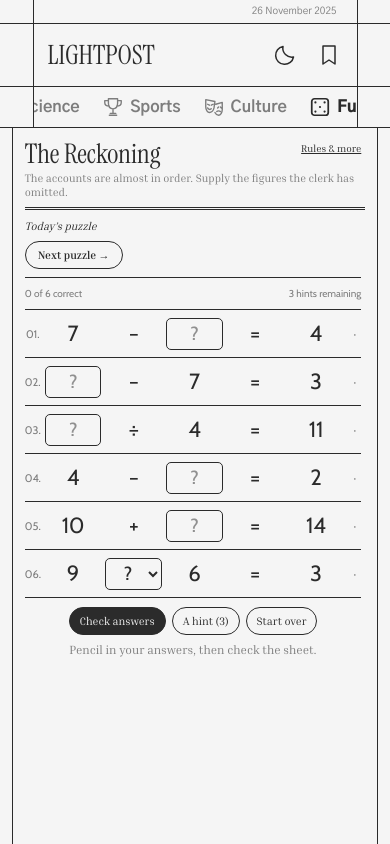
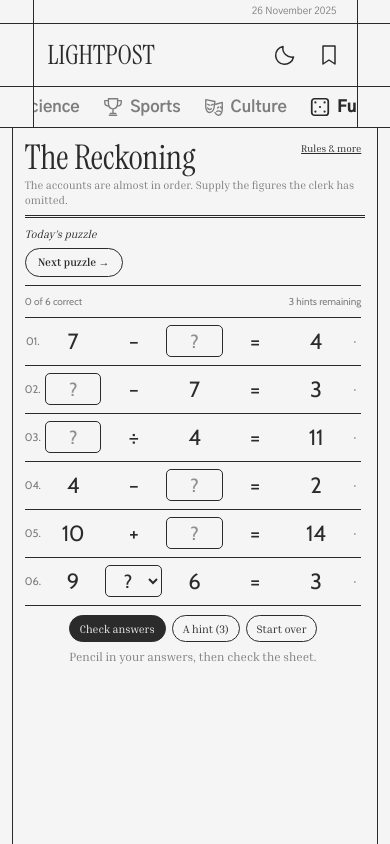
Before and after one commit to farzeenilyaszargar/lightpost-final, a Next.js app: page /fun/math in a window 390 px wide. Built offline with nearby package versions, Linux system fonts and the light colour scheme.

Commit message:
Enlarge amusement titles while retaining viewport-sized games

```diff
--- a/app/globals.css
+++ b/app/globals.css
@@ -1423,13 +1423,13 @@ h1, h2 { overflow-wrap: anywhere; }
 .hub-game > .game-engraving { flex: 1; min-height: 0; height: auto; margin: 4px 0; overflow: hidden; border: 0; }
 .hub-game .game-engraving > * { transform: scale(.55); }
 .hub-game .engraving-comic svg { height: 110px; transform: none; }
-.hub-game-copy h2 { font-family: var(--font-logo), serif; font-size: clamp(18px, 1.9vw, 26px); line-height: 1.1; }
+.hub-game-copy h2 { font-family: var(--font-logo), serif; font-size: clamp(20px, 2.4vw, 30px); line-height: 1.1; }
 .hub-game-copy p { font-size: 11px; color: var(--text-second); margin: 4px 0; }
 .hub-game-bottom { border-top: 1px solid var(--borders); padding-top: 5px; margin-top: 4px; }
 .hub-colophon { font-size: 10px; text-align: center; color: var(--text-second); }
 .amusements-shell .puzzle-page { height: 100%; min-height: 0; padding: 10px 18px; display: flex; flex-direction: column; position: relative; }
 .amusements-shell .puzzle-title { padding-bottom: 8px; flex-shrink: 0; }
-.amusements-shell .puzzle-title h1 { font-size: clamp(24px, 3vw, 34px); margin: 2px 0; line-height: 1.1; }
+.amusements-shell .puzzle-title h1 { font-size: clamp(34px, 4vw, 48px); margin: 2px 0; line-height: 1.1; }
 .amusements-shell .puzzle-title > p:last-child { font-size: 12px; line-height: 1.3; }
 .amusements-shell .puzzle-title .amusement-kicker { display: none; }
 .amusements-shell .puzzle-layout { flex: 1; min-height: 0; margin-top: 10px; gap: 20px; grid-template-columns: minmax(0, 3fr) minmax(175px, 1fr); }
@@ -1499,7 +1499,7 @@ h1, h2 { overflow-wrap: anywhere; }
   .amusements-shell .puzzle-notes { display: none; }
   .amusements-shell .puzzle-notes.is-open { display: block; position: absolute; inset: 45px 8px 8px; background: var(--background); z-index: 3; border: 1px solid var(--borders); border-radius: 10px; padding: 18px; }
   .puzzle-rules-toggle { display: block; float: right; font-size: 10px; text-decoration: underline; position: relative; z-index: 4; padding: 4px; }
-  .amusements-shell .puzzle-title h1 { font-size: 27px; }
+  .amusements-shell .puzzle-title h1 { font-size: 34px; }
   .amusements-shell .puzzle-title > p:last-child { font-size: 11px; }
   .amusements-shell .puzzle-toolbar { gap: 6px; }
   .amusements-shell .puzzle-difficulty { width: auto; }
@@ -1521,7 +1521,7 @@ h1, h2 { overflow-wrap: anywhere; }
 /* Printed chess diagrams: paper, fine diagonal hatching, and ink silhouettes. */
 .amusements-shell .printed-chess {
   position: relative;
-  width: min(100%, clamp(200px, calc(100dvh - 400px), 430px));
+  width: min(100%, clamp(200px, calc(100dvh - 416px), 430px));
   border: 2px solid #61675c;
   background: #e5e5d9;
   isolation: isolate;
```
